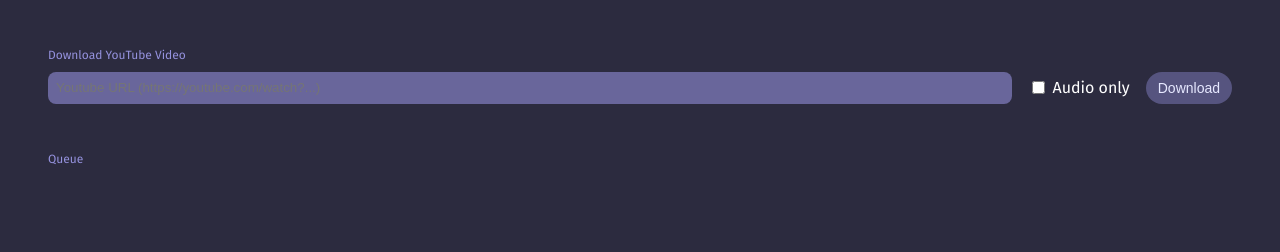
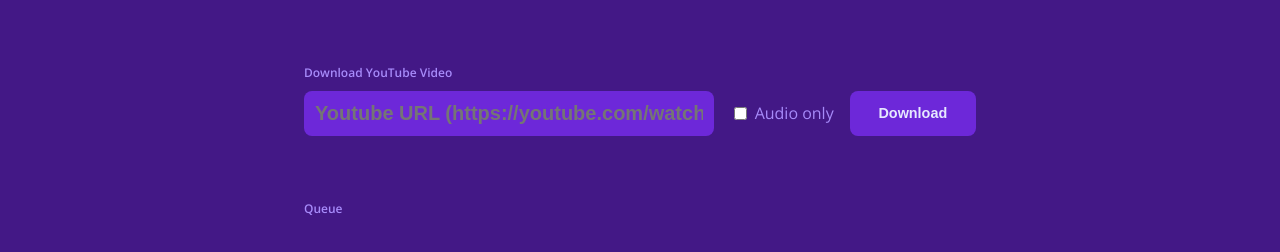
Before and after one commit to Capevace/youtube-dl-ui, a website: page app/views/index.html in a window 1280 px wide. Drawn offline with nearby package versions, Linux system fonts and the light colour scheme; no server answers.

Commit message:
Design update

```diff
--- a/app/views/index.html
+++ b/app/views/index.html
@@ -6,22 +6,30 @@
 		body {
 			-webkit-font-smoothing: antialiased;
     		-moz-osx-font-smoothing: grayscale;
+			padding: 0;
 			margin: 0;
-			padding: 0;
-			background: #2c2b3f;
+			max-width: 800px;
+			background: transparent;
+
 			color: white;
-			font-family: Fira Sans,system-ui,BlinkMacSystemFont,-apple-system,Segoe UI,Roboto,Oxygen,Ubuntu,Cantarell,Droid Sans,Helvetica Neue,sans-serif;
+			font-family: Open Sans,system-ui,BlinkMacSystemFont,-apple-system,Segoe UI,Roboto,Oxygen,Ubuntu,Cantarell,Droid Sans,Helvetica Neue,sans-serif;
+		}
+
+		body.not-transparent {
+			background: #431886;
+
+			margin: auto;
 		}
 
 		.download, .queue {
-			padding: 3rem 3rem 0rem 3rem;
+			padding: 4rem 4rem 0rem 4rem;
 		}
 
 		h2 {
 			margin-top: 0;
-			font-size: .75rem;
-			color: #9592de;
-			font-weight: 400;
+			font-size: 0.75rem;
+			color: rgba(167, 139, 250, 1);
+			font-weight: 600;
 		}
 
 		.download .inputs {
@@ -34,18 +42,23 @@
 			align-items: center;
 			margin-left: 1rem;
 			margin-right: 1rem;
+			color: #A78BFA;
 		}
 
 		.download .inputs button {
 			padding: 0.5rem;
-			border-radius: 9999px;
-			background-color: #56547f;
+			border-radius: .5rem;
+			background-color: #6D28D9;
 			border: none;
 			color: #e6e8ff;
-			font-size: .875rem;
-			padding: .5rem .75rem;
-			font-weight: 500;
+			font-size: .9rem;
+			padding: .2rem 1.8rem;
+			font-weight: 600;
 			cursor: pointer;
+		}
+
+		.download .inputs button:hover {
+			background: #7C3AED;
 		}
 
 		.download .inputs #url {
@@ -53,8 +66,17 @@
 			color: #e6e8ff;
 			border: none;
 			flex: 1;
-			background: #69669b;
+			background: #6D28D9;
 			padding: .5rem;
+			font-size: 20px;
+			font-weight: bold;
+			outline: 0;
+			border: 3px solid transparent;
+			transition: border-color 200ms ease-out;
+		}
+
+		.download .inputs #url:focus {
+			border-color: #8B5CF6;
 		}
 
 		@media (max-width: 613px) {
@@ -80,7 +102,7 @@
 
 		.queue .video {
 			width: 100%;
-		    background: #252436;
+		    background: #6D28D9;
 		    border-radius: .8rem;
 		    padding: 1rem;
 		    box-sizing: border-box;
@@ -96,7 +118,7 @@
 		}
 
 		.queue .video div:first-of-type button {
-			background: #56547f;
+			background: #7C3AED;
 			border: none;
 			cursor: pointer;
 			color: white;
@@ -111,11 +133,12 @@
 		}
 	</style>
 </head>
-<body style="background: #2c2b3f;">
+<body>
 <form class="download">
 	<h2>Download YouTube Video</h2>
 	<div class="inputs">
-		<input type="url" name="url" id="url" placeholder="Youtube URL (https://youtube.com/watch?...)">
+		<input type="url" name="url" id="url" required placeholder="Youtube URL (https://youtube.com/watch?...)">
+
 		<label>
 			<input type="checkbox" name="audio" id="audio">
 			&nbsp;Audio only
@@ -137,11 +160,26 @@
 	</div>
 </div>
 
-<script type="text/javascript" src="/socket.io/socket.io.js"></script>
+<script type="text/javascript" src="/youtube-downloader/socket.io/socket.io.js"></script>
+<script type="text/javascript">
+	const urlParams = new URLSearchParams(window.location.search);
+	const transparent = urlParams.get('transparent') || '';
+
+	if (!transparent || transparent === '') {
+		document.body.classList.add('not-transparent');
+	}
+</script>
 <script type="text/javascript">
 	const socket = io({
-	path: '{{SOCKET_PATH}}'
+		path: window.location.pathname + '/socket.io'
 	});
+
+	socket.on('connect', console.info.bind(console));
+	socket.on('authenticated', console.info.bind(console));
+	socket.on('connect_error', console.error.bind(console));
+	socket.on('connect_timeout', console.error.bind(console));
+	socket.on('unauthorized', console.error.bind(console));
+	socket.on('reconnect_failed', console.warn.bind(console));
 
 	document
 		.querySelector('form')
@@ -239,6 +277,6 @@
 		updateQueue(videos);
 	});
 </script>
-<link rel="stylesheet" type="text/css" href="https://fonts.googleapis.com/css?family=Fira+Mono|Fira+Sans:300,400,500,600" defer async>
+<link rel="stylesheet" type="text/css" href="https://fonts.googleapis.com/css?family=Fira+Mono|Open+Sans:300,400,500,600" defer async>
 </body>
 </html>
--- a/package.json
+++ b/package.json
@@ -1,6 +1,6 @@
 {
   "name": "youtube-dl-ui",
-  "version": "1.0.3",
+  "version": "1.1.0",
   "description": "A simple UI server for youtube-dl, letting you download high quality video or audio.",
   "main": "app/index.js",
   "scripts": {
@@ -27,7 +27,7 @@
     "mission-control-client": "^1.1.0",
     "morgan": "^1.9.1",
     "rc": "^1.2.8",
-    "socket.io": "^2.2.0",
+    "socket.io": "^4.0.0",
     "youtube-dl": "^2.0.1"
   }
 }
```
Also changed, not shown: app/index.js (+13 -8 lines), 1 other file. Lines whose indentation alone changed are shown as unchanged.
